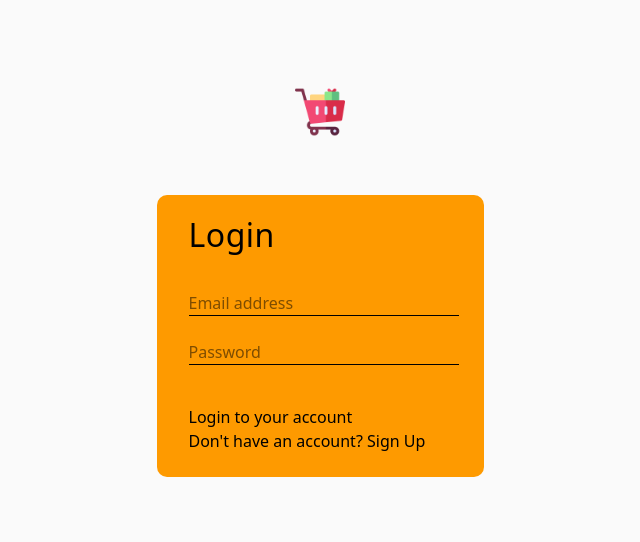
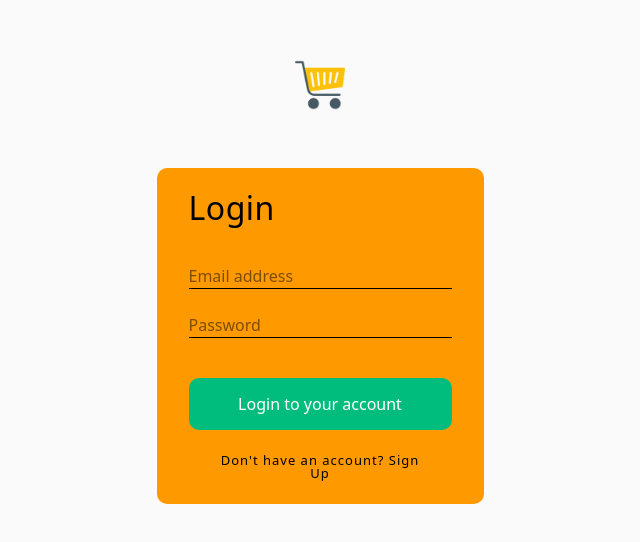
Before and after one commit to LEVANIKAPANADZE/ecomerce, a React (Vite) app: page / in a window 1280 px wide. Shown: the part 118-660 px from the top of the page, without its empty margins (320-960 px from the left). Built offline with nearby package versions, Linux system fonts and the light colour scheme.

Commit message:
Made styles on inputs and etc

```diff
--- a/src/pages/Login.tsx
+++ b/src/pages/Login.tsx
@@ -1,4 +1,4 @@
-import Cart from "/trolley.png";
+import Cart from "/carts.png";
 import { Link, useNavigate } from "react-router-dom";
 import { useState } from "react";
 
@@ -83,7 +83,7 @@ export default function Login() {
         <form onSubmit={handleLogin}>
           <div className="my-[40px]">
             {" "}
-            <div className="w-[270px] mb-[24px]">
+            <div className=" mb-[24px] w-[full]">
               <input
                 className="w-full
                 border-b border-black
@@ -97,9 +97,9 @@ export default function Login() {
               />
               {errors.emailER && <span>Incorrect Email</span>}
             </div>
-            <div className="w-[270px]">
+            <div className="w-full">
               <input
-                className="    w-full
+                className="w-full
               border-b border-black
               opacity-100
               placeholder-opacity-50
@@ -113,12 +113,21 @@ export default function Login() {
             </div>
           </div>
 
-          <button type="submit">Login to your account</button>
+          <button
+            type="submit"
+            className="
+            bg-emerald-500 w-full py-[14px] text-white rounded-[10px]"
+          >
+            Login to your account
+          </button>
         </form>
 
-        <p>
+        <div
+          className="w-[216px] font-normal text-[13px] leading-[100%]
+          tracking-[1px] mt-[24px] text-center mx-auto "
+        >
           Don't have an account? <Link to="/register">Sign Up</Link>
-        </p>
+        </div>
       </div>
     </div>
   );
```
Also changed, not shown: public/carts.png (added).
